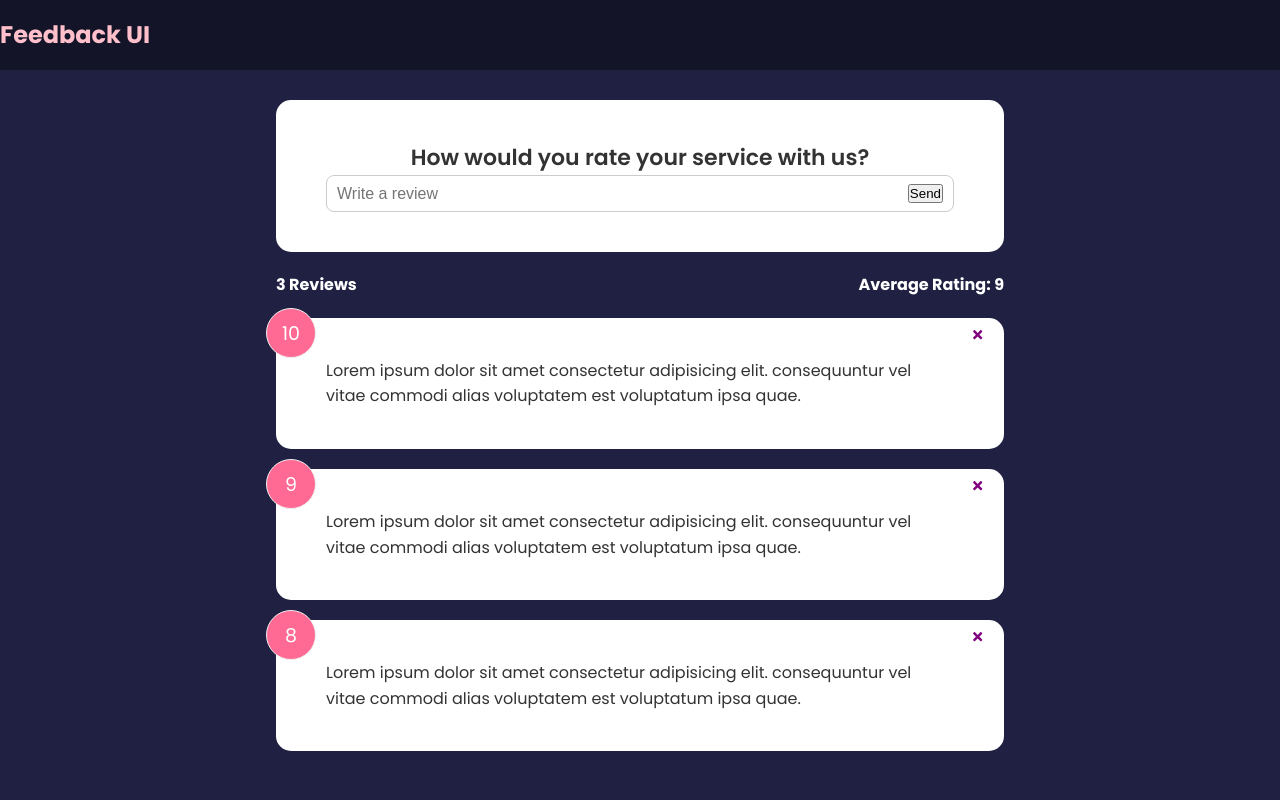
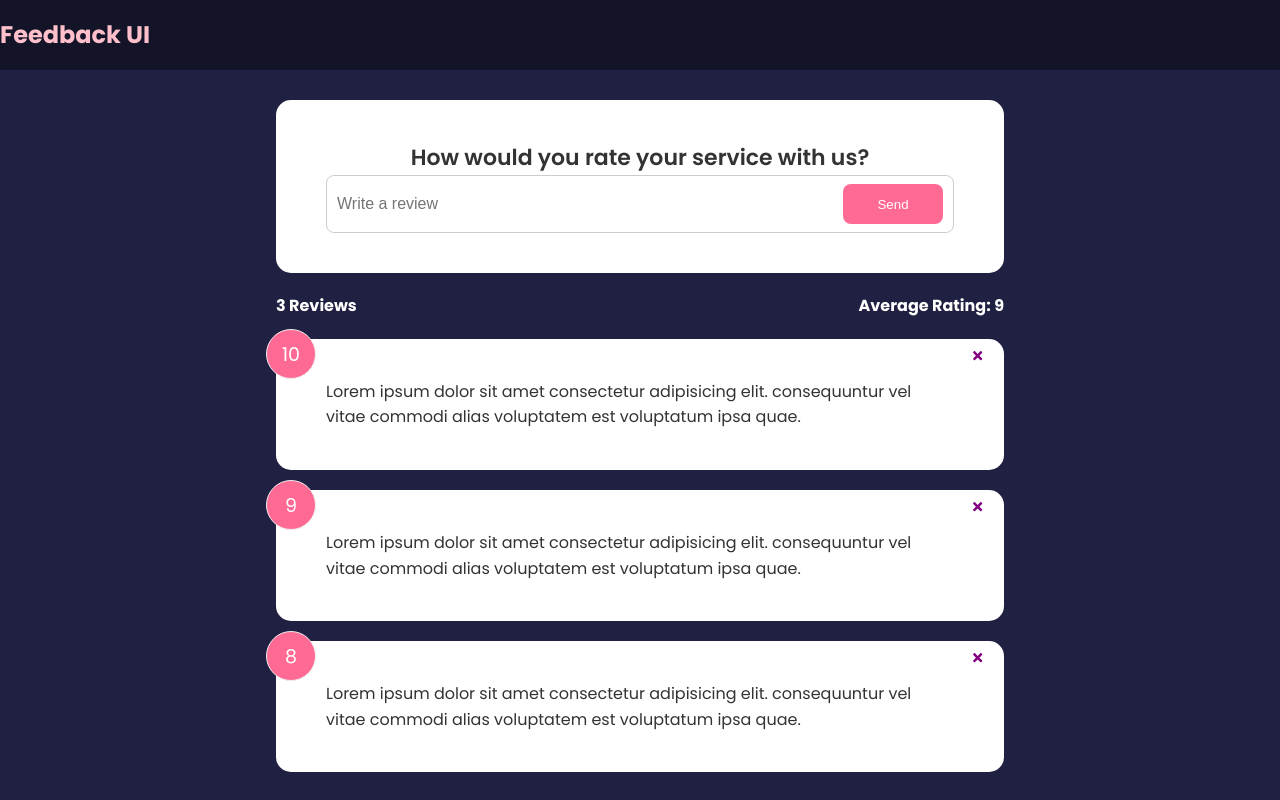
Before and after one commit to Fjguido/react-excercises, a React (Create React App) app in the folder reactpractice/: page / in a window 1280 px wide. Built offline with nearby package versions, Linux system fonts and the light colour scheme.

Commit message:
added button

```diff
--- a/reactpractice/src/components/FeedbackForm.jsx
+++ b/reactpractice/src/components/FeedbackForm.jsx
@@ -1,5 +1,6 @@
 import {useState} from 'react'
 import Card from './shared/Card'
+import Button from './shared/Button'
 
 function FeedbackForm() {
 const [text, setText] = useState('')
@@ -19,7 +20,8 @@
             type="text"
             placeholder="Write a review"
             value={text}/>
-            <button type="submit">Send</button>
+            <Button type="submit" version='secondary'>Send</Button>
+             {/* if didnt include version - button would be purple - check css files - check button.jsx - version is selected to primary*/}
         </div>
     </form>
     {/*need use state when using form */}
--- a/reactpractice/src/components/shared/Button.jsx
+++ b/reactpractice/src/components/shared/Button.jsx
@@ -1,9 +1,26 @@
+import PropTypes from 'prop-types'
 
-
-function button({children, version}) {
+function button({ children, version, type, isDisabled }) {
   return (
-    <div>button</div>
+    <button type={type}
+    disabled={isDisabled}
+    className={`btn btn-${version}`}>
+        {children}
+    </button>
   )
 }
 
+button.defaultProps = {
+    version: 'primary',
+    type: 'button',
+    isDisabled: false,
+}
+
+button.propTypes = {
+    children: PropTypes.node.isRequired,
+    version: PropTypes.string,
+    type: PropTypes.string,
+    isDisabled: PropTypes.bool,
+}
+
 export default button
```
